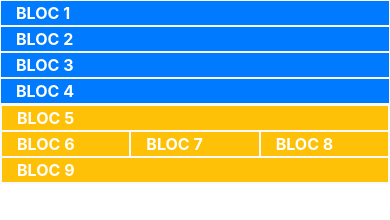
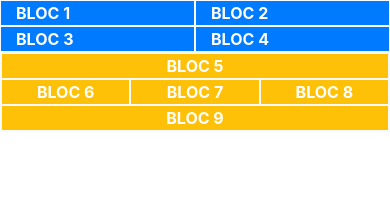
Before and after one commit to EmyDvger/bootstrap2, a plain HTML site: page index.html in a window 390 px wide. Drawn offline with nearby package versions, Linux system fonts and the light colour scheme.

Commit message:
affichage correct en reduction de page

```diff
--- a/index.html
+++ b/index.html
@@ -9,24 +9,24 @@
 <body>
   <!-- container fluid pour que cela soit répartie sur toute la page de façon égale -->
   <div class="container-fluid">
-    <div class="row text-white text-lg-right text-sm-left font-weight-bold "><!--première ligne -->
+    <div class="row text-white text-lg-right text-left font-weight-bold "><!--première ligne -->
       <!-- bg = background -->
       <!-- col = c'est le nombre colonne - bg primary couleur fond bloc - text couleur et position  border = contour du bloc  -->
-      <div class="col-lg-3 col-sm-6 bg-primary  border border-light">BLOC 1</div>
-      <div class="col-lg-3 col-sm-6 bg-primary  border border-light">BLOC 2</div>
-      <div class="col-lg-3 col-sm-6 bg-primary  border border-light">BLOC 3</div>
-      <div class="col-lg-3 col-sm-6 bg-primary  border border-light">BLOC 4</div>
+      <div class="col-lg-3 col-6 bg-primary  border border-light">BLOC 1</div>
+      <div class="col-lg-3 col-6 bg-primary  border border-light">BLOC 2</div>
+      <div class="col-lg-3 col-6 bg-primary  border border-light">BLOC 3</div>
+      <div class="col-lg-3 col-6 bg-primary  border border-light">BLOC 4</div>
     </div>
-    <div class="row text-white text-lg-left text-sm-center border border-light font-weight-bold"><!--seconde ligne -->
+    <div class="row text-white text-lg-left text-center border border-light font-weight-bold"><!--seconde ligne -->
       <!-- md = medium, sm = small -->
-      <div class="col-lg-3 col-sm-12 bg-warning border border-light">BLOC 5</div>
+      <div class="col-lg-3 col-12 bg-warning border border-light">BLOC 5</div>
       <div class="col bg-warning border border-light">BLOC 6</div>
       <div class="col bg-warning border border-light">BLOC 7</div>
       <div class="col bg-warning border border-light">BLOC 8</div>
-      <div class="col-lg-3 col-sm-12 bg-warning border border-light">BLOC 9</div>
+      <div class="col-lg-3 col-12 bg-warning border border-light">BLOC 9</div>
     </div>
   </div>
-
+  <!-- retirer les sm etc dans col-sm-12, si on souhaite un même affichage lors de la reduction de la page-->
   <!-- script de bootstrap toujours à la fin de body -->
   <script src="https://code.jquery.com/jquery-3.3.1.slim.min.js" integrity="sha384-q8i/X+965DzO0rT7abK41JStQIAqVgRVzpbzo5smXKp4YfRvH+8abtTE1Pi6jizo" crossorigin="anonymous"></script>
   <script src="https://cdnjs.cloudflare.com/ajax/libs/popper.js/1.14.7/umd/popper.min.js" integrity="sha384-UO2eT0CpHqdSJQ6hJty5KVphtPhzWj9WO1clHTMGa3JDZwrnQq4sF86dIHNDz0W1" crossorigin="anonymous"></script>
```
